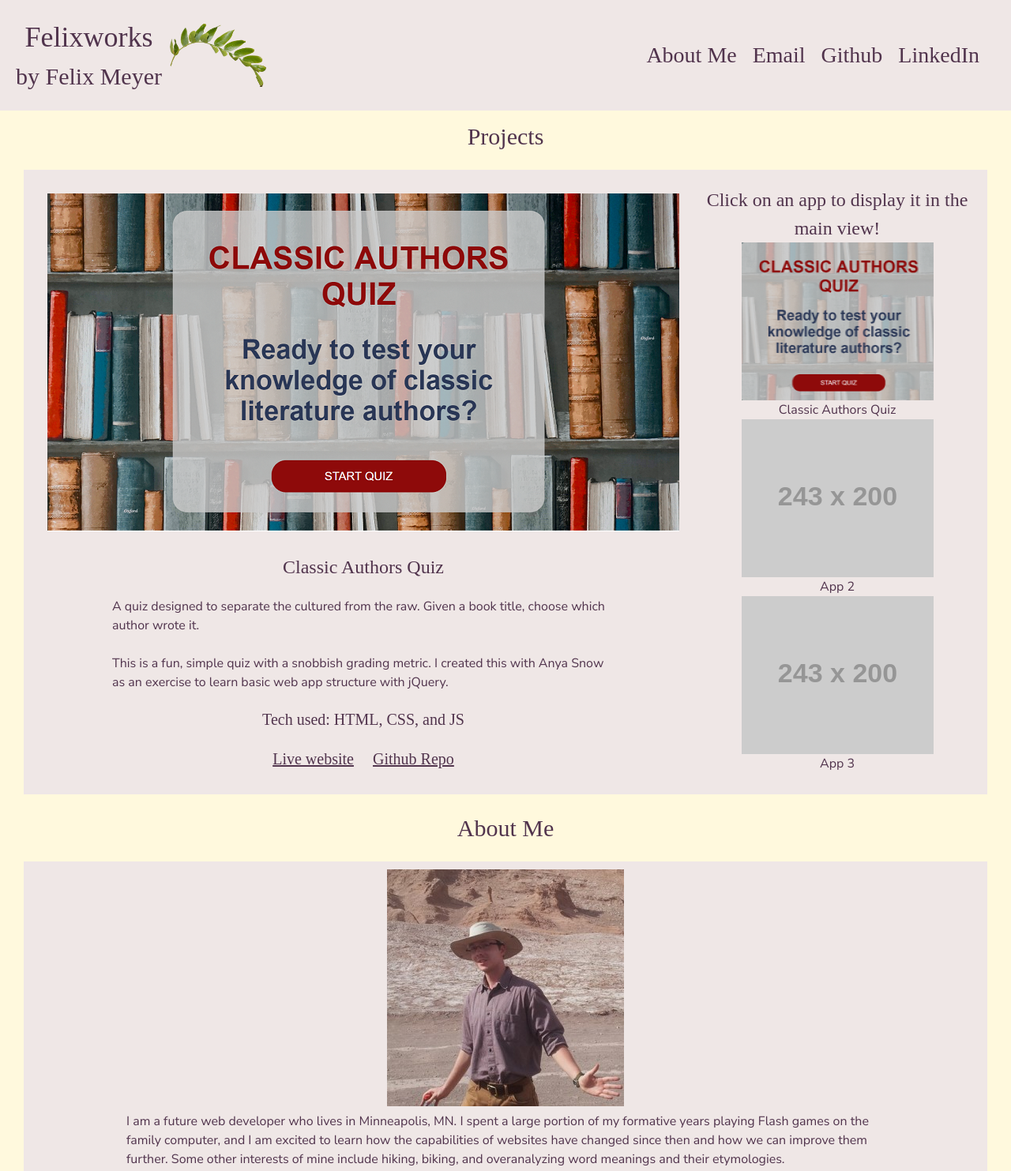
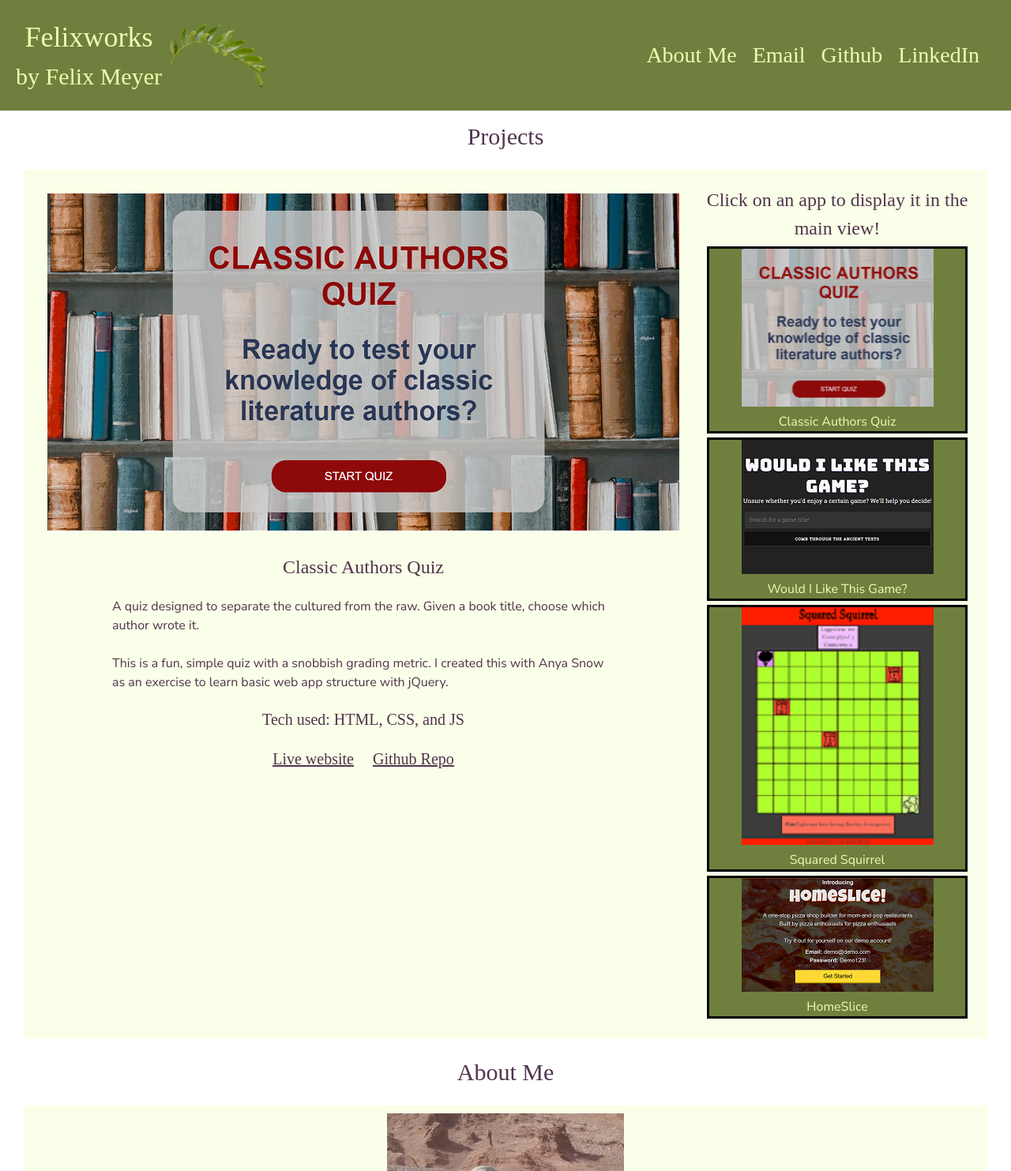
Before and after one commit to felixworks/portfolio, a plain HTML site: page index.html in a window 1280 px wide. Shown: the top 1483 px of the page at 79% size. Drawn offline with nearby package versions, Linux system fonts and the light colour scheme; placeholder pictures from the web are drawn by us; a web font is replaced by a local one.

Commit message:
add 3 more projects and tweak design

```diff
--- a/index.html
+++ b/index.html
@@ -1,13 +1,24 @@
 <!DOCTYPE html>
 <html lang="en" dir="ltr">
   <head>
-    <meta lang="en">
-    <meta charset="utf-8">
-    <meta name="viewport" content="width=device-width, initial-scale=1">
+    <meta lang="en" />
+    <meta charset="utf-8" />
+    <meta name="viewport" content="width=device-width, initial-scale=1" />
     <title>Portfolio</title>
-    <link href="https://cdnjs.cloudflare.com/ajax/libs/meyer-reset/2.0/reset.css" rel="stylesheet" />
-    <script defer src="https://use.fontawesome.com/releases/v5.7.2/js/all.js" integrity="sha384-0pzryjIRos8mFBWMzSSZApWtPl/5++eIfzYmTgBBmXYdhvxPc+XcFEk+zJwDgWbP" crossorigin="anonymous"></script>
-    <link href="https://fonts.googleapis.com/css?family=Halant|Nunito+Sans" rel="stylesheet">
+    <link
+      href="https://cdnjs.cloudflare.com/ajax/libs/meyer-reset/2.0/reset.css"
+      rel="stylesheet"
+    />
+    <script
+      defer
+      src="https://use.fontawesome.com/releases/v5.7.2/js/all.js"
+      integrity="sha384-0pzryjIRos8mFBWMzSSZApWtPl/5++eIfzYmTgBBmXYdhvxPc+XcFEk+zJwDgWbP"
+      crossorigin="anonymous"
+    ></script>
+    <link
+      href="https://fonts.googleapis.com/css?family=Halant|Nunito+Sans"
+      rel="stylesheet"
+    />
     <link href="main.css" rel="stylesheet" type="text/css" />
   </head>
   <body>
@@ -19,24 +30,57 @@
               <h1>Felixworks</h1>
               <h2>by Felix Meyer</h2>
             </div>
-                <img src="5a228896088368.6488234615122126300349 (1).png" alt="leaf image" class="image-leaf">
+            <img
+              src="5a228896088368.6488234615122126300349 (1).png"
+              alt="leaf image"
+              class="image-leaf"
+            />
           </div>
           <button class="menu-button">
             <span class="navbar-toggle" id="js-navbar-toggle">
-                <i class="fas fa-bars" data-fa-transform="grow-20"></i></span>
+              <i class="fas fa-bars" data-fa-transform="grow-20"></i
+            ></span>
           </button>
           <ul class="desktop contact">
             <li><a href="#aboutMe" class="contact-links">About Me</a></li>
-                <li><a href="mailto:phelixm@gmail.com" class="contact-links">Email</a></li>
-                <li><a href="https://github.com/felixworks" class="contact-links">Github</a></li>
-                <li><a href="https://linkedin.com/in/felix-meyer-8376474b" class="contact-links">LinkedIn</a></li>
+            <li>
+              <a href="mailto:felixworksdev@gmail.com" class="contact-links"
+                >Email</a
+              >
+            </li>
+            <li>
+              <a href="https://github.com/felixworks" class="contact-links"
+                >Github</a
+              >
+            </li>
+            <li>
+              <a
+                href="https://linkedin.com/in/felix-meyer-8376474b"
+                class="contact-links"
+                >LinkedIn</a
+              >
+            </li>
           </ul>
         </div>
         <ul class="mobile contact">
           <li><a href="#aboutMe" class="contact-links">About Me</a></li>
-                <li><a href="mailto:phelixm@gmail.com" class="contact-links">Email</a></li>
-                <li><a href="https://github.com/felixworks" class="contact-links">Github</a></li>
-                <li><a href="https://linkedin.com/in/felix-meyer-8376474b" class="contact-links">LinkedIn</a></li>
+          <li>
+            <a href="mailto:felixworksdev@gmail.com" class="contact-links"
+              >Email</a
+            >
+          </li>
+          <li>
+            <a href="https://github.com/felixworks" class="contact-links"
+              >Github</a
+            >
+          </li>
+          <li>
+            <a
+              href="https://linkedin.com/in/felix-meyer-8376474b"
+              class="contact-links"
+              >LinkedIn</a
+            >
+          </li>
         </ul>
       </nav>
     </header>
@@ -45,11 +89,22 @@
       <div class="main-container">
         <section class="selected-app-container" id="selected-app-container">
           <div class="selected-app-view">
-                <img src="ClassicAuthorsQuiz-resized.png" alt="app-image" class="app-image">
+            <img
+              src="ClassicAuthorsQuiz-resized.png"
+              alt="app-image"
+              class="app-image"
+            />
           </div>
           <h3>Classic Authors Quiz</h3>
-            <div class="text-container"><p>A quiz designed to separate the cultured from the raw. Given a book title, choose which author wrote it.<br><br>
-            This is a fun, simple quiz with a snobbish grading metric. I created this with Anya Snow as an exercise to learn basic web app structure with jQuery.</p></div>
+          <div class="text-container">
+            <p>
+              A quiz designed to separate the cultured from the raw. Given a
+              book title, choose which author wrote it.<br /><br />
+              This is a fun, simple quiz with a snobbish grading metric. I
+              created this with Anya Snow as an exercise to learn basic web app
+              structure with jQuery.
+            </p>
+          </div>
           <h4>Tech used: HTML, CSS, and JS</h4>
           <div>
             <a href="https://nw-iguana.github.io/bookquiz/">Live website</a>
@@ -60,37 +115,77 @@
           <h3>Click on an app to display it in the main view!</h3>
           <ul>
             <li>
-                    <div class="tile-image-container"><a href="#selected-app-container"><img data-index="1" src="ClassicAuthorsQuiz-tile.png" alt="tile-image1" class="tile-image"></a>
+              <div class="tile-image-container">
+                <a href="#selected-app-container"
+                  ><img
+                    data-index="1"
+                    src="ClassicAuthorsQuiz-tile.png"
+                    alt="tile-image1"
+                    class="tile-image"
+                /></a>
               </div>
               <p>Classic Authors Quiz</p>
             </li>
             <li>
-                    <div class="tile-image-container"><a href="#selected-app-container"><img data-index="2" src="https://via.placeholder.com/243x200" alt="tile-image2" class="tile-image"></a>
+              <div class="tile-image-container">
+                <a href="#selected-app-container"
+                  ><img
+                    data-index="2"
+                    src="WouldILikeThisGame-tile.png"
+                    alt="tile-image2"
+                    class="tile-image"
+                /></a>
               </div>
-                    <p>App 2</p>
+              <p>Would I Like This Game?</p>
             </li>
             <li>
-                    <div class="tile-image-container"><a href="#selected-app-container"><img data-index="3" src="https://via.placeholder.com/243x200" alt="tile-image3" class="tile-image"></a>
+              <div class="tile-image-container">
+                <a href="#selected-app-container"
+                  ><img
+                    data-index="3"
+                    src="SquaredSquirrel-tile.png"
+                    alt="tile-image3"
+                    class="tile-image"
+                /></a>
               </div>
-                    <p>App 3</p>
+              <p>Squared Squirrel</p>
             </li>
-
+            <li>
+              <div class="tile-image-container">
+                <a href="#selected-app-container"
+                  ><img
+                    data-index="4"
+                    src="HomeSlice-tile.png"
+                    alt="tile-image4"
+                    class="tile-image"
+                /></a>
+              </div>
+              <p>HomeSlice</p>
+            </li>
           </ul>
         </section>
       </div>
       <h2 class="standalone">About Me</h2>
       <section class="aboutMe" id="aboutMe">
-        <img src="felix.jpg" alt="felix-image">
-        <div class="text-container"><p>I am a future web developer who lives in Minneapolis, MN.
-            I spent a large portion of my formative years playing Flash games on the family computer, and I am excited to learn how the capabilities of websites have changed since then and how we can improve them further.
-            Some other interests of mine include hiking, biking, and overanalyzing word meanings and their etymologies.</p></div>
+        <img src="felix.jpg" alt="felix-image" />
+        <div class="text-container">
+          <p>
+            I am a web developer who lives in Minneapolis, MN. I spent a large
+            portion of my formative years playing Flash games on the family
+            computer, and I am excited to learn how the capabilities of websites
+            have changed since then and how we can improve them further. Some
+            other interests of mine include hiking, biking, and playing
+            harmonica.
+          </p>
+        </div>
       </section>
     </main>
     <footer><p>&copy; 2019 Felix Meyer</p></footer>
     <script
       src="https://code.jquery.com/jquery-3.3.1.min.js"
       integrity="sha256-FgpCb/KJQlLNfOu91ta32o/NMZxltwRo8QtmkMRdAu8="
-  crossorigin="anonymous"></script>
+      crossorigin="anonymous"
+    ></script>
     <script src="script.js"></script>
   </body>
 </html>
--- a/main.css
+++ b/main.css
@@ -6,16 +6,20 @@
 }
 
 body {
-    font-family: 'Nunito Sans', sans-serif;
+  font-family: "Nunito Sans", sans-serif;
   font-size: 16px;
   text-align: center;
   line-height: 1.5;
-    background-color: #FFF9DD;
-    color: #51344D;
+  /* background-color: #fff9dd; */
+  color: #51344d;
 }
 /* general font family and sizing */
-h1, h2, h3, h4, a {
-    font-family: 'Halant', serif;
+h1,
+h2,
+h3,
+h4,
+a {
+  font-family: "Halant", serif;
 }
 
 h1 {
@@ -34,7 +38,6 @@ h4 {
   font-size: 20px;
 }
 
-
 .text-container {
   display: block;
   margin: 0 auto;
@@ -46,7 +49,7 @@ h4 {
 }
 
 h2.standalone {
-    color: #51344D;
+  color: #51344d;
 }
 
 img {
@@ -63,11 +66,12 @@ nav a {
   flex-direction: row;
   justify-content: space-between;
   align-items: center;
-    background-color: #EFE7E6;
+  background-color: #6f803e;
+  /* background-color: #ebffad; */
   max-height: 140px;
   padding: 20px;
+  color: #ebffad;
 }
-
 
 .brand-container {
   display: flex;
@@ -104,8 +108,9 @@ button {
 .contact-links {
   text-decoration: none;
 }
-.contact-links:link, .contact-links:visited{
-    color: #51344D;
+.contact-links:link,
+.contact-links:visited {
+  color: #ebffad;
 }
 
 .desktop.contact {
@@ -114,15 +119,15 @@ button {
 
 .mobile.contact {
   display: none;
-    outline: solid 2px #EFE7E6;
+  outline: solid 2px #efe7e6;
   margin: 10px;
 }
 .mobile.contact li {
-    outline: solid 2px #EFE7E6;
+  outline: solid 2px #efe7e6;
 }
 
 .mobile.contact a {
-    color: #EFE7E6;
+  color: #efe7e6;
 }
 
 /* main styles */
@@ -130,8 +135,9 @@ main {
   margin: 10px;
 }
 
-.main-container, section.aboutMe {
-    background-color: #EFE7E6;
+.main-container,
+section.aboutMe {
+  background-color: #f9ffe8;
   margin: 20px;
   padding: 10px;
 }
@@ -140,17 +146,32 @@ main {
   padding: 10px;
 }
 
+.app-tiles ul p {
+  color: #ebffad;
+}
+
+.app-tiles ul li {
+  border: 3px solid black;
+  margin: 5px;
+  background-color: #6f803e;
+}
 .tile-image-container {
-    max-height: 200px;
+  /* max-height: 200px; */
   /* background-color: #EFE7E6; */
+  color: #ebffad;
+}
+
+.tile-image {
+  max-height: 100%;
 }
 
 .selected-app-container > * {
   padding: 10px 10px;
 }
 
-.selected-app-container a:link, .selected-app-container a:visited {
-    color: #51344D;
+.selected-app-container a:link,
+.selected-app-container a:visited {
+  color: #51344d;
   padding: 10px;
   font-size: 20px;
 }
@@ -204,5 +225,4 @@ main {
   .app-tiles {
     width: 30%;
   }
-
 }
--- a/script.js
+++ b/script.js
@@ -5,33 +5,49 @@ const appContent = [
     imagePath: "ClassicAuthorsQuiz-resized.png",
     description: `A quiz designed to separate the cultured from the raw. Given a book title, choose which author wrote it.<br><br>
         This is a fun, simple quiz with a snobbish grading metric. I created this with Anya Snow as an exercise to learn basic web app structure with jQuery.`,
-        techStack: "HTML, CSS, and JS",
+    techStack: "HTML, CSS, and JavaScript",
     liveLink: "https://nw-iguana.github.io/bookquiz/",
     gitHub: "https://github.com/nw-iguana/bookquiz"
   },
   {
     number: 2,
-        title: "App 2",
-        imagePath: "https://via.placeholder.com/800x428",
-        description: `Lorem ipsum dolor sit amet, consectetur adipiscing elit, sed do eiusmod tempor incididunt ut labore et dolore magna aliqua. Ut enim ad minim veniam, quis nostrud exercitation ullamco laboris nisi ut aliquip ex ea commodo consequat. Duis aute irure dolor in reprehenderit in voluptate velit esse cillum dolore eu fugiat nulla pariatur. Excepteur sint occaecat cupidatat non proident, sunt in culpa qui officia deserunt mollit anim id est laborum.`,
-        techStack: "[insert tech buzzwords here]",
-        liveLink: "N/A",
-        gitHub: "N/A"
+    title: "Would I Like This Game?",
+    imagePath: "WouldILikeThisGame-resized.png",
+    description: `A simple and straightforward tool for users to investigate a particular game. No gimmicks or editorializing allowed. Searching for a game gives the user a rundown of the basic game information (platforms, description, genres, etc.) pulled from the GiantBomb API. Additionally, the most popular Twitch clip and the three most popular active Twitch streams are shown to provide examples of fun and genuine gameplay.`,
+    techStack: "HTML, CSS, JavaScript, jQuery, GiantBomb API, Twitch API",
+    liveLink: "https://felixworks.github.io/would-i-like-this-game/",
+    gitHub: "https://github.com/felixworks/would-i-like-this-game"
   },
   {
     number: 3,
-        title: "App 3",
-        imagePath: "https://via.placeholder.com/800x428",
-        description: `Lorem ipsum dolor sit amet, consectetur adipiscing elit, sed do eiusmod tempor incididunt ut labore et dolore magna aliqua. Ut enim ad minim veniam, quis nostrud exercitation ullamco laboris nisi ut aliquip ex ea commodo consequat. Duis aute irure dolor in reprehenderit in voluptate velit esse cillum dolore eu fugiat nulla pariatur. Excepteur sint occaecat cupidatat non proident, sunt in culpa qui officia deserunt mollit anim id est laborum.`,
-        techStack: "[insert tech buzzwords here]",
-        liveLink: "N/A",
-        gitHub: "N/A"
+    title: "Squared Squirrel",
+    imagePath: "SquaredSquirrel.png",
+    description: `A grid-based browser game that rewards planning and spatial awareness. The goal is to navigate the squirrel back to its home tree while avoiding towers and eagles. The eagles only move when you do.`,
+    techStack: "React, Express, Node, PostgreSQL",
+    liveLink: "https://squared-squirrel-app.felixworks.now.sh/",
+    gitHub: "https://github.com/felixworks/squared-squirrel-app"
+  },
+  {
+    number: 4,
+    title: "HomeSlice",
+    imagePath: "HomeSlice.png",
+    description: `A one-stop pizza shop builder for mom-and-pop restaurants – built by pizza enthusiasts for pizza enthusiasts! `,
+    techStack: "React, Express, Node, PostgreSQL",
+    liveLink: "https://homesliceapp.now.sh/",
+    gitHub: "https://github.com/charlotteshih/homeslice-frontend"
   }
 ];
 
 let selectedAppNumber = 0;
 
-function generateSelectedApp(title, imagePath, description, techStack, liveLink, gitHub) {
+function generateSelectedApp(
+  title,
+  imagePath,
+  description,
+  techStack,
+  liveLink,
+  gitHub
+) {
   let htmlApp = `
     <div class="selected-app-view">
         <img src="${imagePath}" alt="app-image" class="app-image">
@@ -47,31 +63,37 @@ function generateSelectedApp(title, imagePath, description, techStack, liveLink,
 }
 
 function renderSelectedApp() {
-    let title = appContent[selectedAppNumber-1].title;
-    let imagePath = appContent[selectedAppNumber-1].imagePath;
-    let description = appContent[selectedAppNumber-1].description;
-    let techStack = appContent[selectedAppNumber-1].techStack;
-    let liveLink = appContent[selectedAppNumber-1].liveLink;
-    let gitHub = appContent[selectedAppNumber-1].gitHub;
-    let html = generateSelectedApp(title, imagePath, description, techStack, liveLink, gitHub);
-    $('.selected-app-container').html(html);
-
+  let title = appContent[selectedAppNumber - 1].title;
+  let imagePath = appContent[selectedAppNumber - 1].imagePath;
+  let description = appContent[selectedAppNumber - 1].description;
+  let techStack = appContent[selectedAppNumber - 1].techStack;
+  let liveLink = appContent[selectedAppNumber - 1].liveLink;
+  let gitHub = appContent[selectedAppNumber - 1].gitHub;
+  let html = generateSelectedApp(
+    title,
+    imagePath,
+    description,
+    techStack,
+    liveLink,
+    gitHub
+  );
+  $(".selected-app-container").html(html);
 }
 
 function handleMenuClick() {
-    $('.flex-nav-container').on('click', '.menu-button', function(event) {
+  $(".flex-nav-container").on("click", ".menu-button", function(event) {
     // shows/hides contact info when hamburger menu is clicked
-        $('.mobile.contact').toggle();
+    $(".mobile.contact").toggle();
     // console.log("Button was clicked");
   });
 }
 
 function handleAppClick() {
-    $('.app-tiles').on('click', '.tile-image', function(event) {
+  $(".app-tiles").on("click", ".tile-image", function(event) {
     /* assumes that the alt attribute in each
         tile <img> has the correct ordered number at the end of the
         string*/
-        selectedAppNumber = $(this).attr('data-index');
+    selectedAppNumber = $(this).attr("data-index");
     // console.log(selectedAppNumber);
     renderSelectedApp();
   });
@@ -80,6 +102,6 @@ function handleAppClick() {
 function main() {
   handleMenuClick();
   handleAppClick();
-};
+}
 
 $(main());
```
Also changed, not shown: HomeSlice-tile.png (added), HomeSlice.png (added), SquaredSquirrel-tile.png (added), SquaredSquirrel.png (added), WouldILikeThisGame-resized.png (added), WouldILikeThisGame-tile.png (added). Lines whose indentation alone changed are shown as unchanged.
